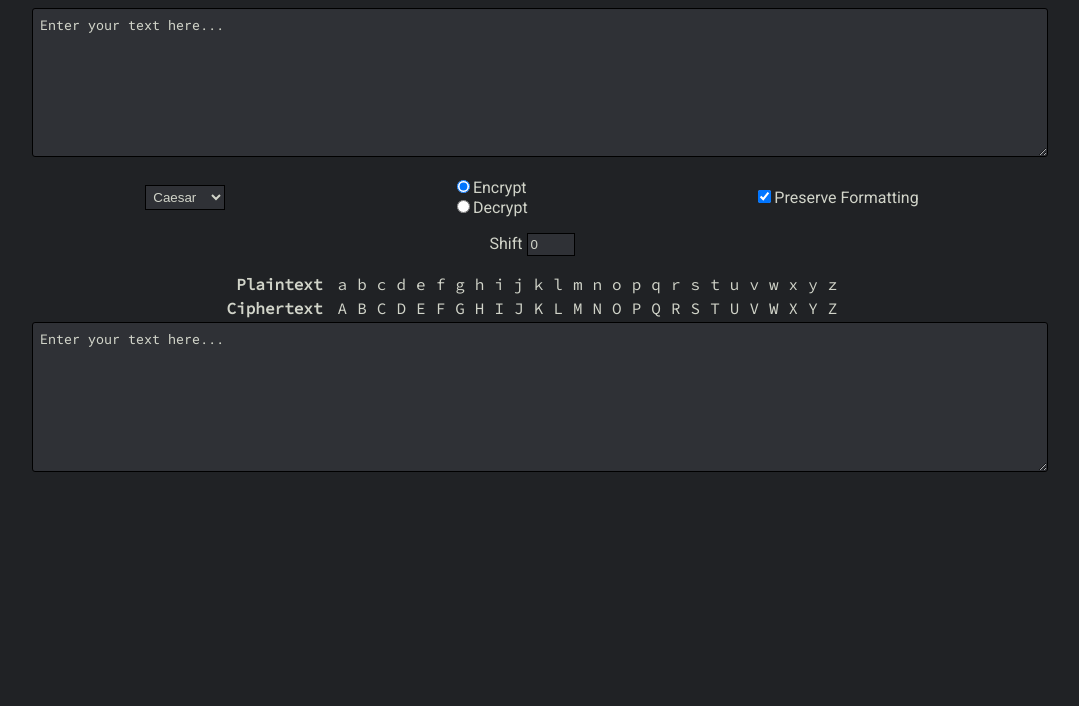
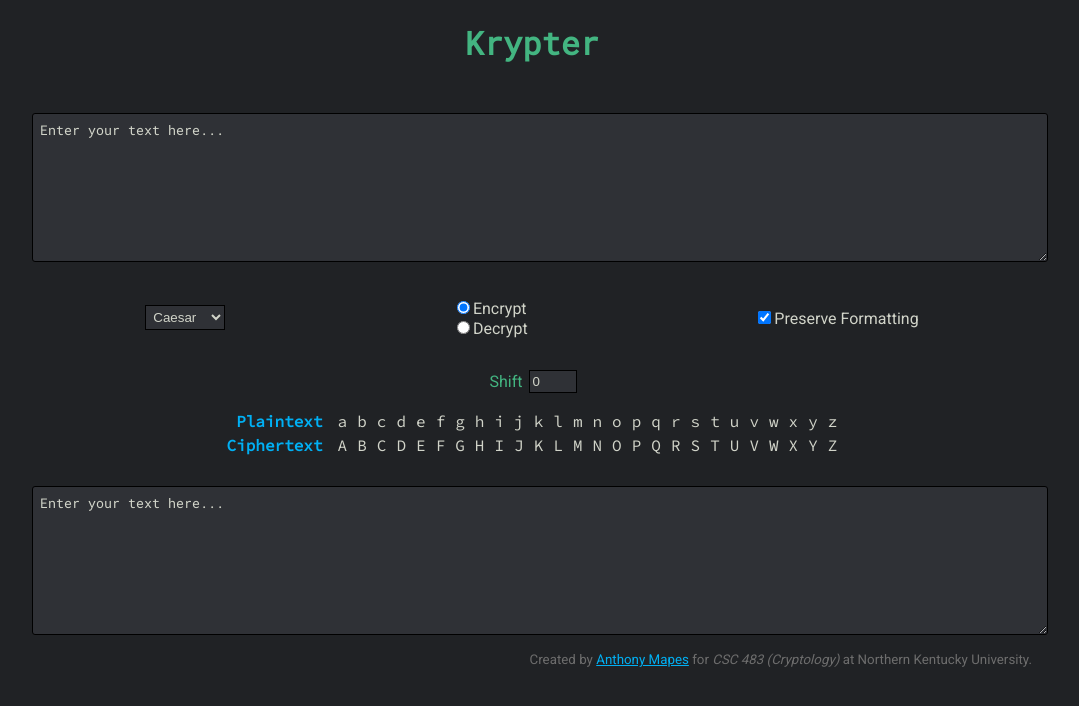
Before and after one commit to maples3/Krypter, a React (Create React App) app: page / in a window 1280 px wide. Shown: the top 706 px of the page, without its empty margins (108-1187 px from the left). Built offline with nearby package versions, Linux system fonts and the light colour scheme.

Commit message:
Played with some colors and added credits section

```diff
--- a/src/components/AlphabetDisplay/AlphabetDisplay.scss
+++ b/src/components/AlphabetDisplay/AlphabetDisplay.scss
@@ -17,6 +17,7 @@
 		text-align: right;
         justify-content: center;
         font-weight: bold;
+        color: $secondAccent;
 	}
 
     .AlphabetDisplayLetter {
--- a/src/components/AlphabetDisplay/AlphabetDisplay.tsx
+++ b/src/components/AlphabetDisplay/AlphabetDisplay.tsx
@@ -23,7 +23,7 @@ class AlphabetDisplay extends React.Component<AlphabetDisplayProps> {
 
         for (let i=0; i<alphabet.length; i++) {
             letters.push(
-                <div className="AlphabetDisplayLetter">
+                <div className="AlphabetDisplayLetter" key={i}>
                     <p>{alphabet[i]}</p>
                     <p>{this.props.ctAlphabet[i]}</p>
                 </div>
--- a/src/components/App/App.scss
+++ b/src/components/App/App.scss
@@ -8,6 +8,12 @@
 	max-width: 1000px;
 	min-width: 750px;
 	font-family: $mainFont;
+
+	h1 {
+		text-align: center;
+		color: $mainAccent;
+		font-family: 'Roboto Mono', monospace;
+	}
 }
 
 body {
@@ -31,4 +37,5 @@ textarea {
 	width: 100%;
 	border-radius: 3px;
 	font-family: $textareaFont;
+	margin-top: 2em;
 }
--- a/src/components/App/App.tsx
+++ b/src/components/App/App.tsx
@@ -5,14 +5,17 @@ import OutputBox from '../OutputBox/OutputBox';
 import { Provider } from 'react-redux';
 import { store } from '../../store/configureStore';
 import CiphersSection from '../CiphersSection/CiphersSection';
+import Credits from '../Credits/Credits';
 
 const App: React.FC = () => {
   return (
     <Provider store={store}>
       <div className="App">
+        <h1>Krypter</h1>
         <InputBox />
         <CiphersSection />
         <OutputBox />
+        <Credits />
       </div>
     </Provider>
   );
--- a/src/components/CaesarSection/CaesarSection.scss
+++ b/src/components/CaesarSection/CaesarSection.scss
@@ -7,7 +7,8 @@
 
     label {
         text-align: right;
-        padding: 1px 2px;
+        padding: 2px 4px;
+        color: $mainAccent;
     }
 
     input {
--- a/src/components/CipherSelector/CipherSelector.scss
+++ b/src/components/CipherSelector/CipherSelector.scss
@@ -2,7 +2,7 @@
 
 .CipherSelector {
 	display: grid;
-	margin: 1em auto;
+	margin: 2em auto;
 	align-items: center;
 
 	.Cipher {
--- /dev/null
+++ b/src/components/Credits/Credits.scss
@@ -0,0 +1,20 @@
+@import '../include';
+
+.Credits {
+    color: $darkerText;
+    font-size: smaller;
+    font-family: 'Roboto', sans-serif;
+    text-align: right;
+
+    .name {
+        color: $secondAccent;
+
+        &:visited {
+            color: $secondAccent;
+        }
+    }
+
+    .course {
+        font-style: italic;
+    }
+}
--- /dev/null
+++ b/src/components/Credits/Credits.tsx
@@ -0,0 +1,10 @@
+import React from "react";
+import './Credits.scss';
+
+const Credits: React.FunctionComponent = () => {
+    return <div className="Credits">
+        <p>Created by <a className="name" href="https://github.com/maples3">Anthony Mapes</a> for <span className="course">CSC 483 (Cryptology)</span> at <span className="university">Northern Kentucky University</span>.</p>
+    </div>;
+};
+
+export default Credits;
--- a/src/components/KeywordSection/KeyInput/KeyInput.scss
+++ b/src/components/KeywordSection/KeyInput/KeyInput.scss
@@ -1,3 +1,5 @@
+@import '../../include';
+
 .KeyInput {
 	margin: 2px auto;
 	display: grid;
@@ -7,5 +9,6 @@
 
 	label {
 		text-align: right;
+		color: $mainAccent;
 	}
 }
--- a/src/components/MascSection/MascSection.scss
+++ b/src/components/MascSection/MascSection.scss
@@ -17,6 +17,14 @@
 		margin: 2px 10px 4px 0;
 	}
 
+	.ciphertextLabel {
+		color: $mainAccent;
+	}
+
+	.plaintextLabel {
+		color: $secondAccent;
+	}
+
 	label {
 		padding: 1px 2px;
 		display: flex;
--- a/src/components/MascSection/MascSection.tsx
+++ b/src/components/MascSection/MascSection.tsx
@@ -22,8 +22,8 @@ class MascSection extends React.Component<MascSectionProps> {
         return <div>
             <div className="MascSection">
                 <div className="header">
-                    <p>Plaintext</p>
-                    <p>Ciphertext</p>
+                    <p className="plaintextLabel">Plaintext</p>
+                    <p className="ciphertextLabel">Ciphertext</p>
                 </div>
                 { keyLetters }
             </div>
--- a/src/components/_include.scss
+++ b/src/components/_include.scss
@@ -1,8 +1,11 @@
 // Colors
+// Thanks to Discord for a nice dark theme :)
 $bgDark: #202225;
 $bgLight: #2f3136;
+$light: #d1d4c9;
+$darkerText: #6d6d6d;
 $mainAccent: #43b581;
-$light: #d1d4c9;
+$secondAccent: #00b0f4;
 
 $textareaBg: $bgLight;
 $inputBg: $bgLight;
```
Also changed, not shown: src/components/App/logo.svg (deleted).
